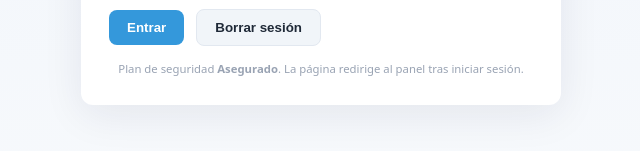
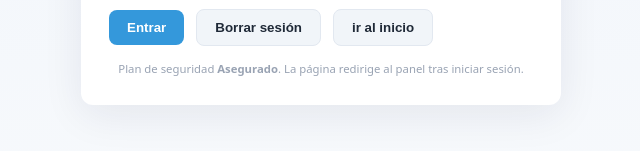
Before and after one commit to bombasjr321/mi-portafolio, a website: page mi-blog/public/login.html in a window 1280 px wide. Shown: the part 497-648 px from the top of the page, 319-959 px from the left. Drawn offline with Linux system fonts and the light colour scheme.

Commit message:
se corrigio loginv2

```diff
--- a/mi-blog/public/login.html
+++ b/mi-blog/public/login.html
@@ -49,6 +49,7 @@
       <div style="display:flex;gap:12px;align-items:center;margin-top:8px">
         <button type="submit" class="btn">Entrar</button>
         <button type="button" id="logout-clear" class="btn secondary">Borrar sesión</button>
+        <button type="button" id="logout-clear" class="btn secondary" onclick="window.location.href='/index.html'" >ir al inicio</button>
       </div>
 
       <div id="login-error" class="error" style="display:none"></div>
```
